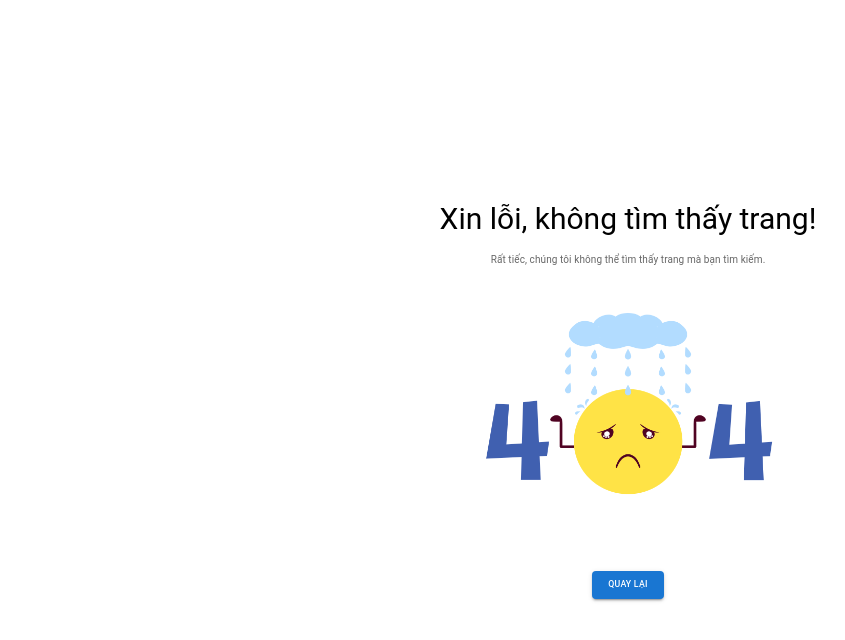
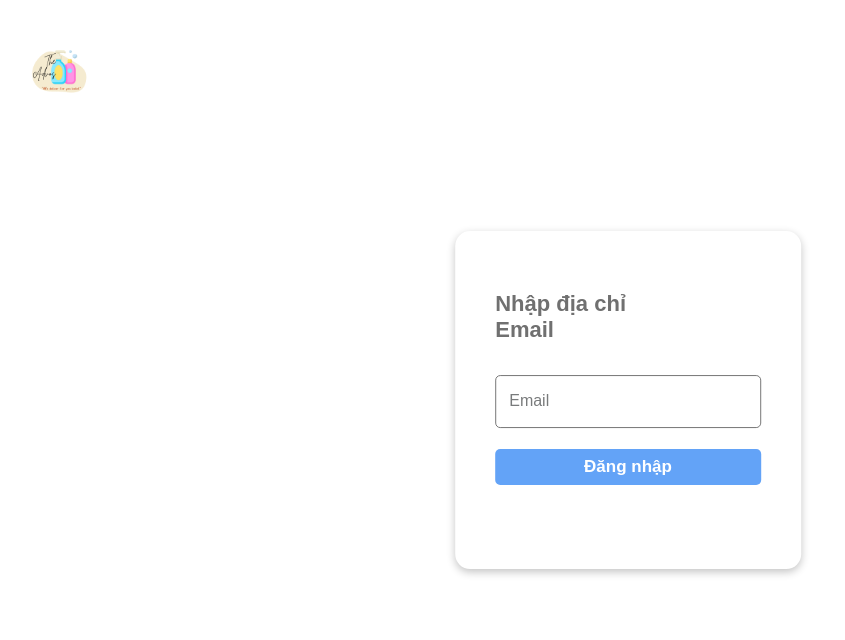
Before and after one commit to dainie17/test_du-an, a React (Create React App) app: page /ForgotPass in a window 1280 px wide. Shown: the top 640 px of the page, without its empty margins (12-857 px from the left). Built offline with nearby package versions, Linux system fonts and the light colour scheme; no server answers.

Commit message:
xong forgot password

```diff
--- a/package.json
+++ b/package.json
@@ -15,6 +15,7 @@
     "@testing-library/react": "^13.4.0",
     "@testing-library/user-event": "^13.5.0",
     "axios": "^1.2.0",
+    "ejs": "^3.1.8",
     "jquery": "^3.6.1",
     "moment": "^2.29.4",
     "radium": "^0.26.2",
--- a/src/App.js
+++ b/src/App.js
@@ -17,6 +17,7 @@ import Pay from './Policy/Pay'
 import Paycp from './Policy/Transport'
 import Contact from './Screen/Contact';
 import Error from './Screen/Error';
+
 import { useState, useEffect } from 'react';
 import axios from "axios";
 
@@ -29,6 +30,7 @@ import './css/Personal.css';
 import './css/Product.css';
 import './css/Introduce.css';
 import './css/Responsive.css'
+import Forgot_Pass from './Screen/Forgot_Pass';
 
 
 function App() {
@@ -122,6 +124,8 @@ function App() {
         {pathLogin ? <Route path="/login" element={<Login />} /> : <Route path="/:somestring" element={<Error />} />}
         {/* Đăng ký */}
         {pathSignup ? <Route path="/Signup" element={<Signup />} /> : <Route path="/:somestring" element={<Error />} />}
+        {/* Quên mật khẩu */}
+        <Route path='/ForgotPass' element={<Forgot_Pass />} />
         {/* Ưu đãi */}
         <Route path='/Navigate' element={<Navigate />} />
         {/* Liên hệ */}
--- a/src/Screen/CartIn.js
+++ b/src/Screen/CartIn.js
@@ -128,7 +128,7 @@ const CartIn = () => {
                     setdanhsachSP(response.data);
                 })
         }
-    }, [])
+    },)
 
     // useEffect(() => {
     //   getDataLoaiSP();
--- /dev/null
+++ b/src/Screen/Forgot_Pass.js
@@ -0,0 +1,122 @@
+import React, { useEffect, useRef } from "react";
+import { useState } from "react";
+import { useNavigate, Link } from "react-router-dom";
+import "../css/Login.css";
+import logo from "../assets/logo_cty.png";
+
+export default function Forgot_Pass(props) {
+
+    const ip = "http://localhost:8080"
+
+    const navigate = useNavigate();
+
+    const [EmailUser, setEmailUser] = useState();
+
+    const onclickHome = () => {
+        navigate("/");
+    };
+
+    const onclickForgetPass = () => {
+        fetch(ip + "/forgot-password", {
+            method: "POST",
+            crossDomain: true,
+            headers: {
+                "Content-Type": "application/json",
+                Accept: "application/json",
+                "Access-Control-Allow-Origin": "*",
+            },
+            body: JSON.stringify({
+                EmailUser: EmailUser
+            }),
+        })
+            .then((res) => res.json())
+            .then((data) => {
+                console.log(data, "userLogin");
+                alert(data.status);
+            })
+    };
+
+    const [color, setColor] = useState(false);
+    const [EmailCheck, setEmailCheck] = useState(false);
+    const [errorEmailCheck, setErrorEmailCheck] = useState("");
+    const validateEmailCheck = (se) => {
+        // const formatEmail = /^\w+([\.-]?\w+)*@\w+([\.-]?\w+)*(\.\w{2,3})+$/;
+
+        setEmailCheck(true);
+        setColor("#d8dde1");
+        setErrorEmailCheck("");
+        // if (se == null) {
+        //     setEmailCheck(false);
+        //     setColor("red");
+        //     setErrorEmailCheck("Email không được để trống");
+        // }
+        // if (se == "Trùng Email" && se != null) {
+        //     setEmailCheck(false);
+        //     setColor("red");
+        //     setErrorEmailCheck("Email đã tồn tại");
+        // }
+        // if (se != "Trùng Email" && se != null && formatEmail.test(se) == false) {
+        //     setEmailCheck(false);
+        //     setColor("red");
+        //     setErrorEmailCheck("Email không đúng định dạng");
+        // }
+        // if (se != "Trùng Email" && se != null && formatEmail.test(se) == true) {
+        //     setEmailCheck(true);
+        //     setColor("#d8dde1");
+        //     setErrorEmailCheck("");
+        // }
+    }
+    function ErrorEmailCheck(props) {
+        if (props.isHidden) { return null; }
+        return (
+            <div className="form_warning">
+                {props.errorEmailCheck}
+            </div>
+        )
+    }
+
+    return (
+
+        <div className="container">
+            <div className="logo_form" onClick={onclickHome}>
+                <img
+                    className="logo"
+                    src={logo}
+                />
+            </div>
+
+            <div className="login">
+                <div className="form_login_title">
+                    <p className="title_content">Nhập địa chỉ Email</p>
+                </div>
+                <div className="form_login_input">
+                    <div className="userr">
+                        <input
+                            type="text"
+                            className="form__input"
+                            placeholder=" "
+                            style={{ borderColor: color }}
+                            name="Tên đăng nhập"
+                            onChange={(e) => setEmailUser(e.target.value)}
+                            onBlur={(e) => validateEmailCheck(e.target.value)}
+                            required
+                        />
+                        <label htmlFor="text" className="form__label">
+                            Email
+                        </label>
+                        <ErrorEmailCheck isHidden={EmailCheck} errorEmailCheck={errorEmailCheck} />
+                    </div>
+
+
+                    <button
+                        className="form_login_btn"
+                        onClick={onclickForgetPass}
+                    >
+                        Đăng nhập
+                    </button>
+                </div>
+            </div>
+
+        </div>
+    )
+}
--- a/src/Screen/Login.js
+++ b/src/Screen/Login.js
@@ -182,6 +182,9 @@ function Login() {
   const onclickHome = () => {
     navigate("/");
   };
+  const onclickForgotPass = () => {
+    navigate("/ForgotPass");
+  };
 
   return (
     <div className="container">
@@ -238,7 +241,7 @@ function Login() {
               <input className='cbx_ipt' name="rememberme" type="checkbox" onChange={(e) => setChxSave(!chxSave)} defaultChecked={chxSave} />
               <div className="title_chb">Lưu mật khẩu</div>
             </div>
-            <p>Quên mật khẩu ?</p>
+            <p onClick={onclickForgotPass}>Quên mật khẩu ?</p>
           </div>
           <button
             className="form_login_btn"
--- a/src/Screen/NavbarIn.js
+++ b/src/Screen/NavbarIn.js
@@ -15,26 +15,31 @@ import Logout from "@mui/icons-material/Logout";
 import { NavLink, useNavigate } from "react-router-dom";
 import logo from "../assets/logo_cty.png";
 import { Fragment } from "react";
+import axios from "axios";
 
 const onClickSearch = () => {
   $(".input_search").toggleClass("active");
 };
 
 function NavbarIn() {
+
+  const ip = "http://localhost:8080"
   const [tong, setTong] = useState(0);
 
-  const getCart = async () => {
-    let storage = JSON.parse(localStorage.getItem("cart"));
-    if (storage) {
-      for (let index = 0; index < storage.length; index++) {
-        setTong((tong) => tong + 1);
-      }
+  useEffect(() => {
+    var getInfomation = localStorage.getItem("Infomation")
+    var db = JSON.parse(getInfomation)
+    if (getInfomation == null) {
     }
-  };
 
-  useEffect(() => {
-    getCart();
-  }, []);
+    if (getInfomation != null) {
+      axios.get(ip + `/getGioHang/${db.data._id}`)
+        .then((response) => {
+          setTong(response.data.length);
+          // setdanhsachSP(response.data);
+        })
+    }
+  }, [])
 
   let navgate = useNavigate();
 
```
Also changed, not shown: 2 other files (tests, documents, lock files or other folders).
